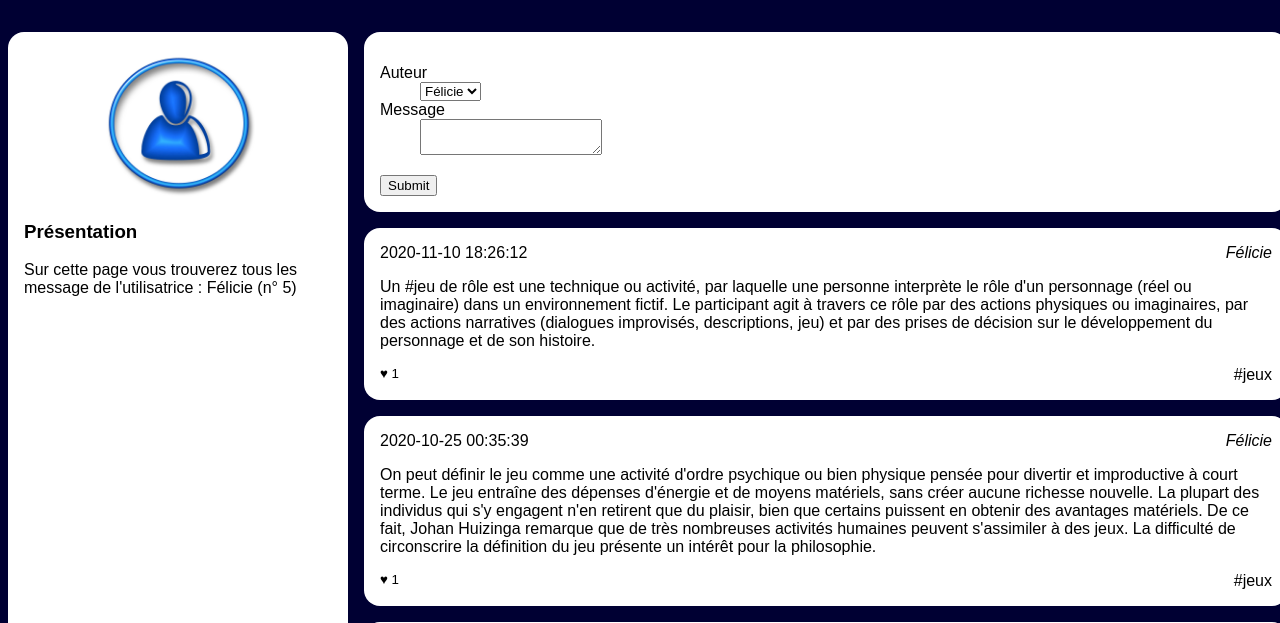
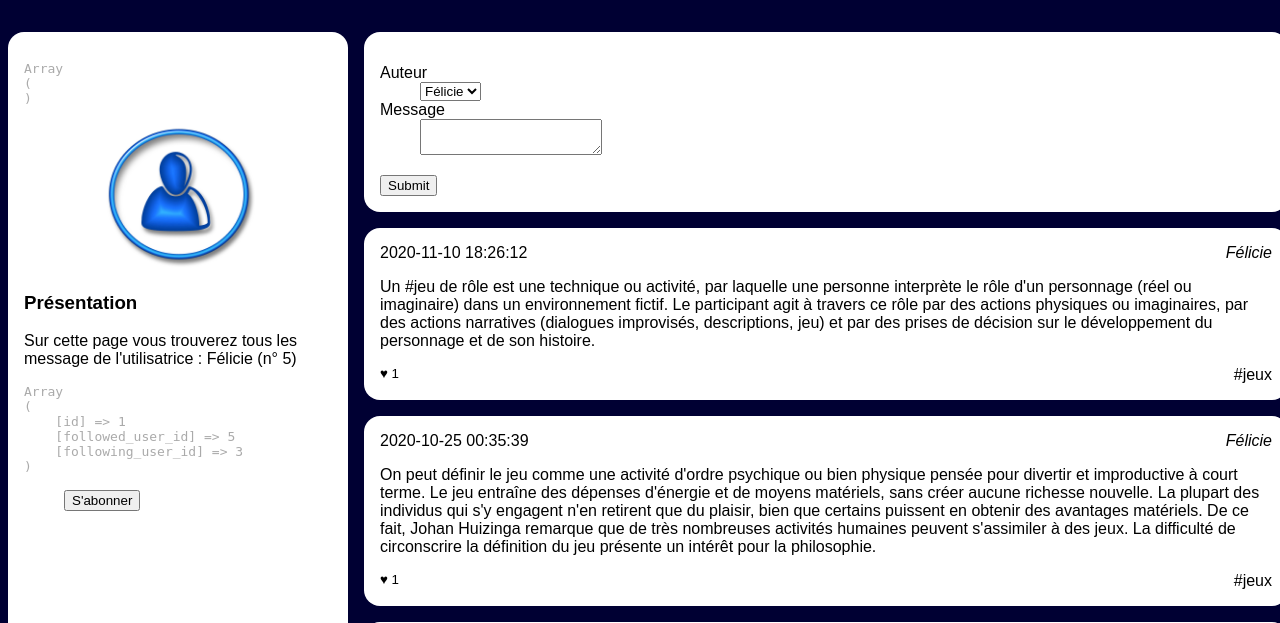
Before and after one commit to farah-9/projet-collectif---reseau-social-php-team_agathe_edward_francois, a PHP site: page /wall.php?user_id=5 in a window 1280 px wide. Shown: the part 90-713 px from the top of the page. Run offline with PHP 8.4, Linux system fonts and the light colour scheme; data comes from the database, SQL or seed files in the repository.

Commit message:
ajout formulaire d'abonnement

```diff
--- a/Niveau1/subscriptions.php
+++ b/Niveau1/subscriptions.php
@@ -1,5 +1,6 @@
 <?php
-session_start()
+session_start();
+echo "<pre>" . print_r($_SESSION, 1) . "</pre>";
 ?>
 <!doctype html>
 <html lang="fr">
--- a/Niveau1/wall.php
+++ b/Niveau1/wall.php
@@ -56,6 +56,7 @@ session_start()
                 $user = $lesInformations->fetch_assoc();
                 //@todo: afficher le résultat de la ligne ci dessous, remplacer XXX par l'alias et effacer la ligne ci-dessous
                 // echo "<pre>" . print_r($user, 1) . "</pre>";
+                echo "<pre>" . print_r($_SESSION, 1) . "</pre>";
                 ?>
                 <img src="user.jpg" alt="Portrait de l'utilisatrice"/>
                 <section>
@@ -63,6 +64,39 @@ session_start()
                     <p>Sur cette page vous trouverez tous les message de l'utilisatrice : <?php echo($user['alias'])?>
                         (n° <?php echo $userId ?>)
                     </p>
+                    <?php
+                    $questionSql = "SELECT * FROM followers";
+                    $informations = $mysqli->query($questionSql);
+                    $followers = $informations->fetch_assoc();
+                    echo "<pre>" . print_r($followers, 1) . "</pre>";
+
+                    if (isset($_POST['abonnement'])) {
+                        $followedId = $_POST['abonnement'];
+                        $followingId = $_SESSION['connected_id'];
+
+                        if ($followedId !== $followingId) {
+                            $lInstructionSql = "INSERT INTO followers "
+                                . "(followed_user_id, following_user_id) "
+                                . "VALUES ('" . $followedId . "', "
+                                . "'" . $followingId . "'); "
+                                ;
+
+                            $ok = $mysqli->query($lInstructionSql);
+                            if ( ! $ok)
+                            {
+                                echo "Impossible de s'abonner: " . $mysqli->error;
+                            } else
+                            {
+                                echo "Vous êtes maintenant abonné.";
+                            }
+                        }
+                    }
+                    ?>
+                    <form action="wall.php?user_id=<?php echo ($_GET['user_id']) ?>" method="post">
+                        <dl>
+                            <dd><button type="submit" name="abonnement", value="<?php echo ($_GET['user_id']) ?>">S'abonner</button></dd>
+                        </dl>
+                    </form>
                 </section>
             </aside>
             <main>
```
